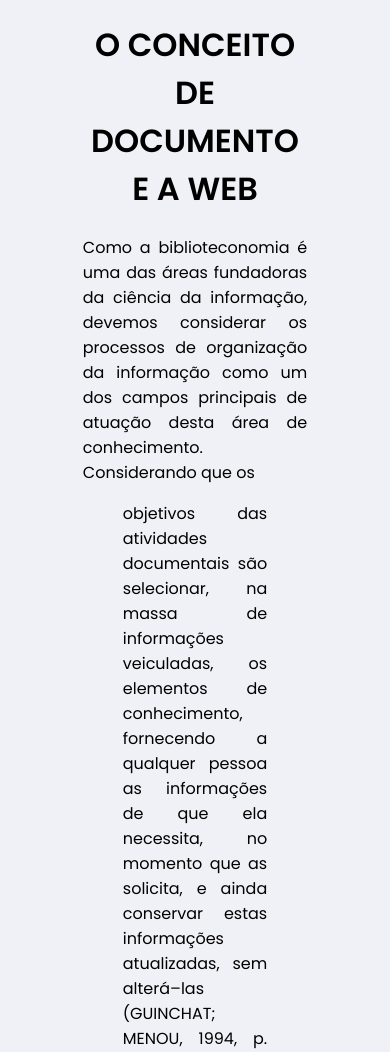
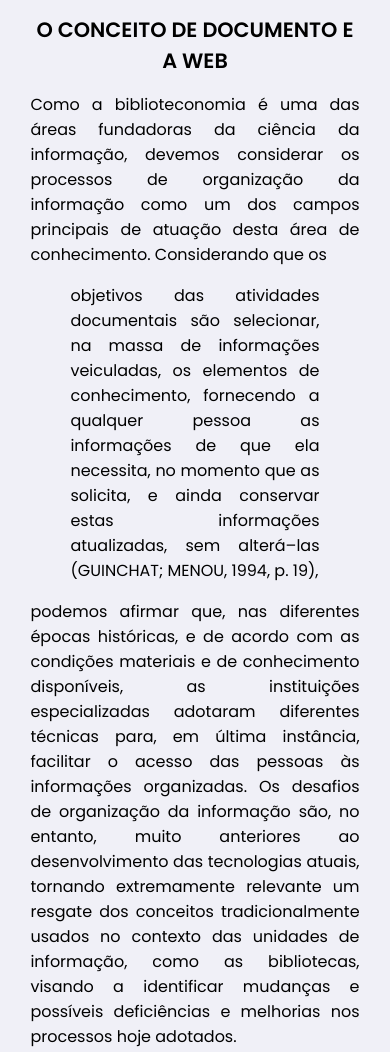
Before and after one commit to marcioaquilles/tde-progamacao-web, a plain HTML site: page index.html in a window 390 px wide. Shown: the top 1052 px of the page. Drawn offline with Linux system fonts and the light colour scheme.

Commit message:
Alterando resposinvidade

```diff
--- a/style.css
+++ b/style.css
@@ -45,10 +45,44 @@ a:hover {
     }
 
     h1 {
-      font-size: 1.4rem;
+        font-size: 1rem;
     }
 
     h2 {
-      font-size: 1.1rem
+        font-size: 1.1rem;
     }
 }
+
+@media screen and (max-width: 576px) {
+    .container {
+        font-size: 30px;
+        width: 88%;
+        margin: 0 auto;
+        box-sizing: border-box;
+    }
+
+    h1 {
+        font-size: 1.3rem;
+    }
+
+    h2 {
+        font-size: 1.1rem;
+    }
+}
+
+@media screen and (max-width: 768px) and (max-width: 821px) {
+    .container {
+        font-size: 30px;
+        width: 88%;
+        margin: 0 auto;
+        box-sizing: border-box;
+    }
+
+    h1 {
+        font-size: 1.3rem;
+    }
+
+    h2 {
+        font-size: 1.1rem;
+    }
+}
```
Lines whose indentation alone changed are shown as unchanged.
